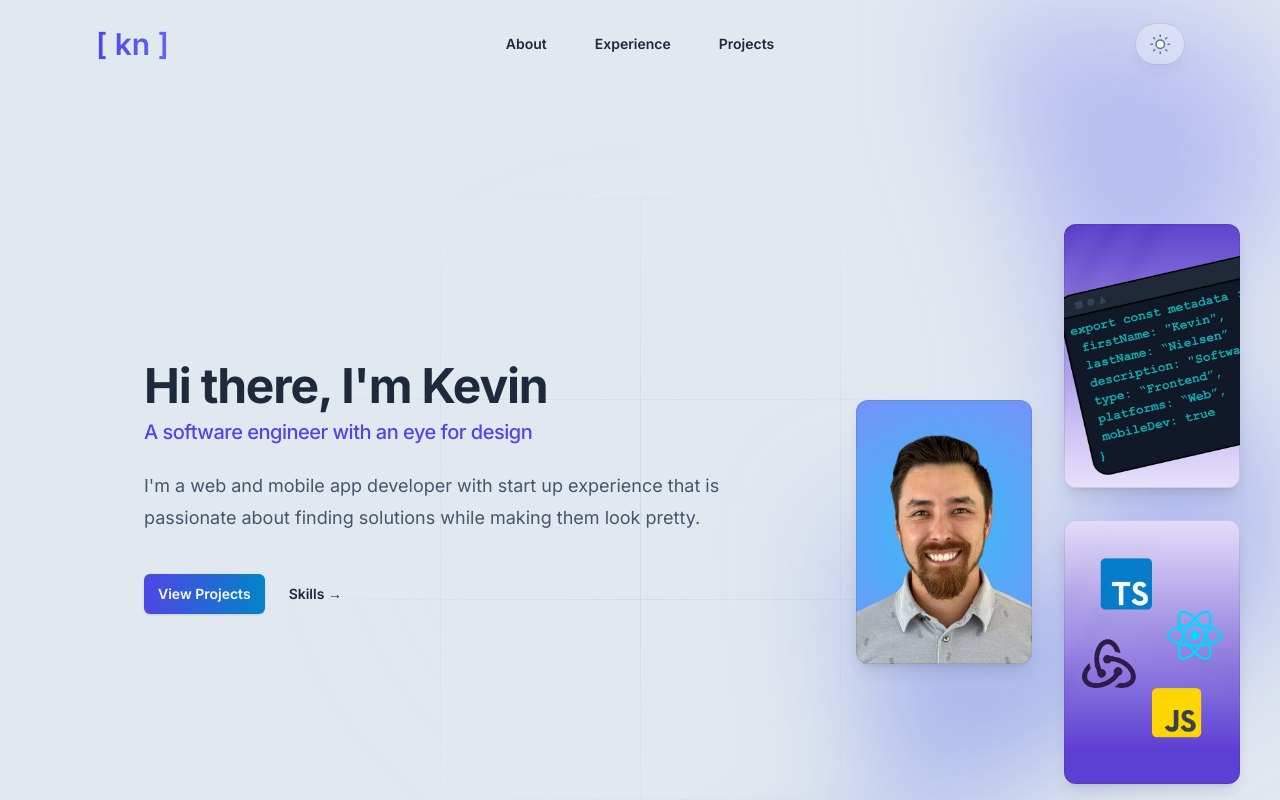
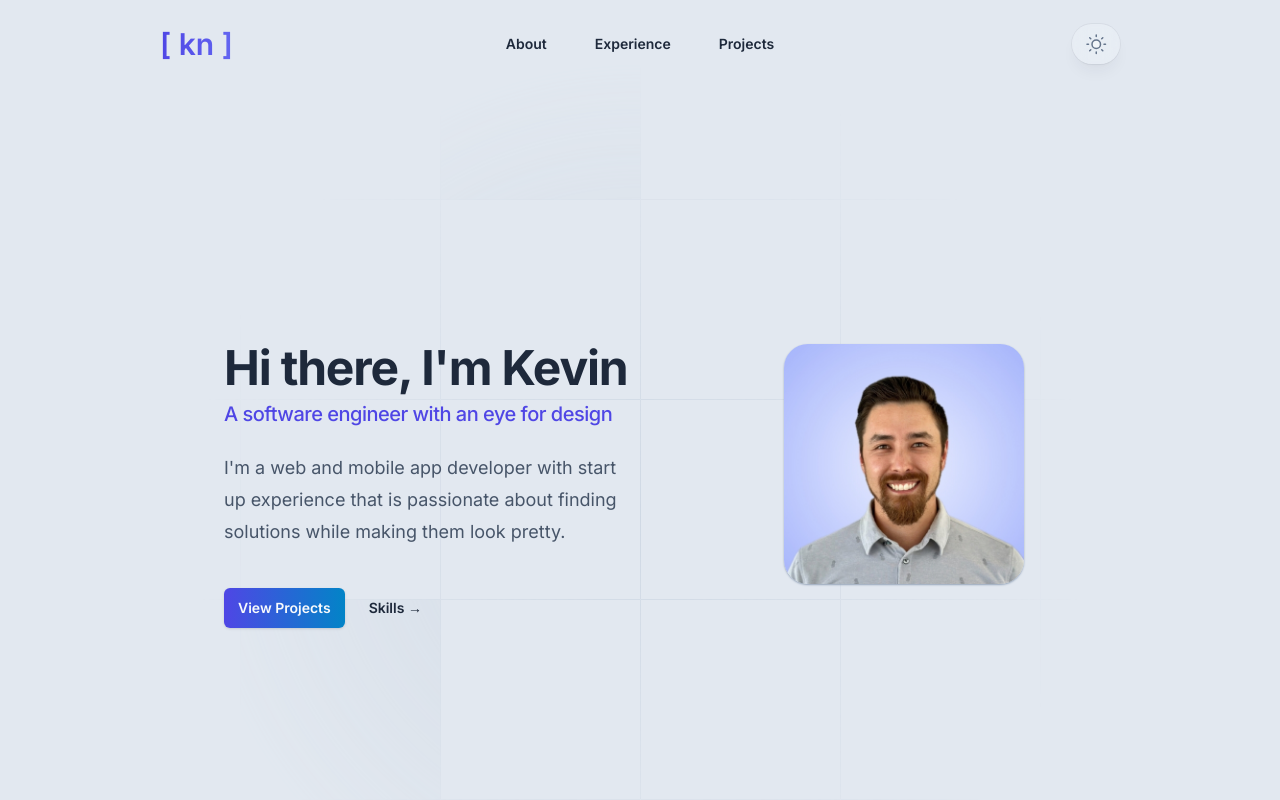
Before and after one commit to knielsen24/portfolio-v2, a Next.js app: page / in a window 1280 px wide. Shown: the top 800 px of the page. Built offline with nearby package versions, Linux system fonts and the light colour scheme; a web font is replaced by a local one.

Commit message:
updated hero section

```diff
--- a/app/page.tsx
+++ b/app/page.tsx
@@ -3,7 +3,7 @@ import Image, { type ImageProps } from "next/image";
 import { Container } from "@/components/Container";
 import ideImage from "@/images/photos/asset-ide3.jpg";
 import logosImage from "@/images/photos/tech-logos2.jpg";
-import headShot from "@/images/avatar.jpg"
+import headShot from "@/images/avatar3.jpg";
 
 function Collage() {
   return (
@@ -55,9 +55,19 @@ const heroText: heroText = {
 
 export default function Page() {
   return (
-    <Container className="sm:mt-48 mt-32 mb-32">
-      <div className="mx-auto max-w-2xl gap-x-14 lg:mx-0 lg:flex lg:max-w-none lg:items-center">
-        <div className="relative w-full max-w-xl sm:pl-4 lg:shrink-0 xl:max-w-2xl ">
+    <Container className=" my-12 md:my-20 lg:my-64">
+      <div className="mx-auto md:mx-16 grid grid-cols-1 gap-y-12 lg:grid-cols-2 lg:grid-rows-[auto_1fr] md:gap-y-24">
+        <div className="lg:pl-20">
+          <div className="max-w-xs px-2 pr-32 lg:px-16 lg:max-w-none">
+            <Image
+              src={headShot}
+              alt=""
+              sizes="(min-width: 1024px) 32rem, 20rem"
+              className="aspect-square rounded-3xl shadow-sm shadow-slate-400 dark:shadow-slate-600"
+            />
+          </div>
+        </div>
+        <div className="lg:pl-8 lg:order-first lg:row-span-2">
           <h1 className="mb-2 text-3xl font-bold tracking-tight text-slate-800 dark:text-slate-100 sm:text-5xl">
             {heroText.intro}
           </h1>
@@ -83,7 +93,8 @@ export default function Page() {
             </a>
           </div>
         </div>
-        <Collage />
+
+        {/* <Collage /> */}
       </div>
     </Container>
   );
--- a/components/Footer.tsx
+++ b/components/Footer.tsx
@@ -51,7 +51,7 @@ const navigation = [
 
 export default function Footer() {
   return (
-    <footer className="mt-12 bg-slate-200/30 dark:bg-slate-700/20 border-t border-slate-300 dark:border-slate-600/50">
+    <footer className="mt-20 bg-slate-200 dark:bg-slate-700 border-t border-slate-300 dark:border-slate-600/50">
       <div className="mx-auto max-w-6xl px-6 py-12 md:flex md:items-center md:justify-between lg:px-8">
         <div className="flex justify-center space-x-6 md:order-2">
           {navigation.map((item) => (
@@ -59,7 +59,7 @@ export default function Footer() {
               key={item.name}
               href={item.href}
               target="_blank"
-              className="text-slate-400 hover:text-indigo-400 dark:text-slate-400 dark:hover:text-indigo-500"
+              className="text-slate-500/90 hover:text-indigo-400 dark:text-slate-300 dark:hover:text-indigo-400"
             >
               <span className="sr-only">{item.name}</span>
               <item.icon className="h-6 w-6" aria-hidden="true" />
@@ -67,7 +67,7 @@ export default function Footer() {
           ))}
         </div>
         <div className="mt-8 md:order-1 md:mt-0">
-          <p className="text-center text-xs leading-5 text-slate-400 dark:text-slate-400">
+          <p className="text-center text-xs leading-5 text-slate-400 dark:text-slate-300">
             &copy; {new Date().getFullYear()} Kevin Nielsen. All rights
             reserved.
           </p>
--- a/components/Layout.tsx
+++ b/components/Layout.tsx
@@ -10,7 +10,7 @@ type Props = {
 function SquareBlocks() {
   return (
     <svg
-      className="absolute inset-x-0 top-0 -z-10 h-[64rem] w-full stroke-slate-300/80 [mask-image:radial-gradient(24rem_24rem_at_center,white,transparent)] dark:stroke-slate-600/80 dark:[mask-image:radial-gradient(24rem_24rem_at_center,white,transparent)]"
+      className="absolute inset-x-0 top-0 -z-10 h-[64rem] w-full stroke-slate-300/80 [mask-image:radial-gradient(28rem_28rem_at_center,white,transparent)] dark:stroke-slate-600/80 dark:[mask-image:radial-gradient(24rem_24rem_at_center,white,transparent)]"
       aria-hidden="true"
     >
       <defs>
@@ -28,7 +28,7 @@ function SquareBlocks() {
       <svg
         x="50%"
         y={-1}
-        className="overflow-visible fill-slate-200/50 dark:fill-slate-900/70"
+        className="overflow-visible fill-slate-300/60 dark:fill-slate-800/50"
       >
         <path
           d="M-200 0h201v201h-201Z M600 0h201v201h-201Z M-400 600h201v201h-201Z M200 800h201v201h-201Z"
@@ -47,10 +47,12 @@ function SquareBlocks() {
 
 const Layout: React.FC<Props> = ({ children }) => {
   return (
-    <div className="relative mb-auto flex w-full flex-col overflow-hidden">
+    <>
+      <div className="absolute inset-0 overflow-hidden flex justify-center sm:px-8">
+        <div className="flex w-full max-w-6xl lg:px-8">
           <SquareBlocks />
-      <div
-        className="absolute left-1/3 right-0 top-0 -z-10 -ml-24 transform-gpu overflow-hidden blur-3xl lg:ml-24 xl:ml-48"
+          {/* <div
+            className="relative left-1/3 right-0 top-0 -z-10 -ml-24 transform-gpu overflow-hidden blur-3xl lg:ml-24 xl:ml-48"
             aria-hidden="true"
           >
             <div
@@ -60,12 +62,15 @@ const Layout: React.FC<Props> = ({ children }) => {
                   "polygon(63.1% 29.5%, 100% 17.1%, 76.6% 3%, 48.4% 0%, 44.6% 4.7%, 54.5% 25.3%, 59.8% 49%, 55.2% 57.8%, 44.4% 57.2%, 27.8% 47.9%, 35.1% 81.5%, 0% 97.7%, 39.2% 100%, 35.2% 81.4%, 97.2% 52.8%, 63.1% 29.5%)",
               }}
             />
+          </div> */}
         </div>
-      {/* <Header /> */}
+      </div>
+      <div className="relative flex w-full flex-col">
         <Navbar />
         <main className="flex-auto">{children}</main>
         <Footer />
       </div>
+    </>
   );
 };
 
--- a/components/Navbar.tsx
+++ b/components/Navbar.tsx
@@ -20,9 +20,9 @@ export default function Navbar() {
   let pathname = usePathname() || "/";
 
   return (
-    <header className="absolute inset-x-0 top-0 z-50">
+    <header className="relative inset-x-0 top-0 z-50 flex-none">
       <nav
-        className="mx-auto flex max-w-6xl items-center justify-between p-6 lg:px-8"
+        className="mx-auto flex max-w-5xl items-center justify-between p-6 lg:px-8"
         aria-label="Global"
       >
         <div className="flex lg:flex-1">
--- a/components/SimpleLayout.tsx
+++ b/components/SimpleLayout.tsx
@@ -10,7 +10,7 @@ export function SimpleLayout({
   children?: React.ReactNode;
 }) {
   return (
-    <Container className="mt-28 sm:mt-48 mb-16">
+    <Container className="mt-28 sm:mt-48">
       <header className="max-w-2xl">
         <h1 className="text-3xl font-bold tracking-tight text-slate-800 dark:text-slate-100 sm:text-5xl">
           {title}
```
Also changed, not shown: images/avatar2.jpg (added), images/avatar3.jpg (added). Lines whose indentation alone changed are shown as unchanged.
